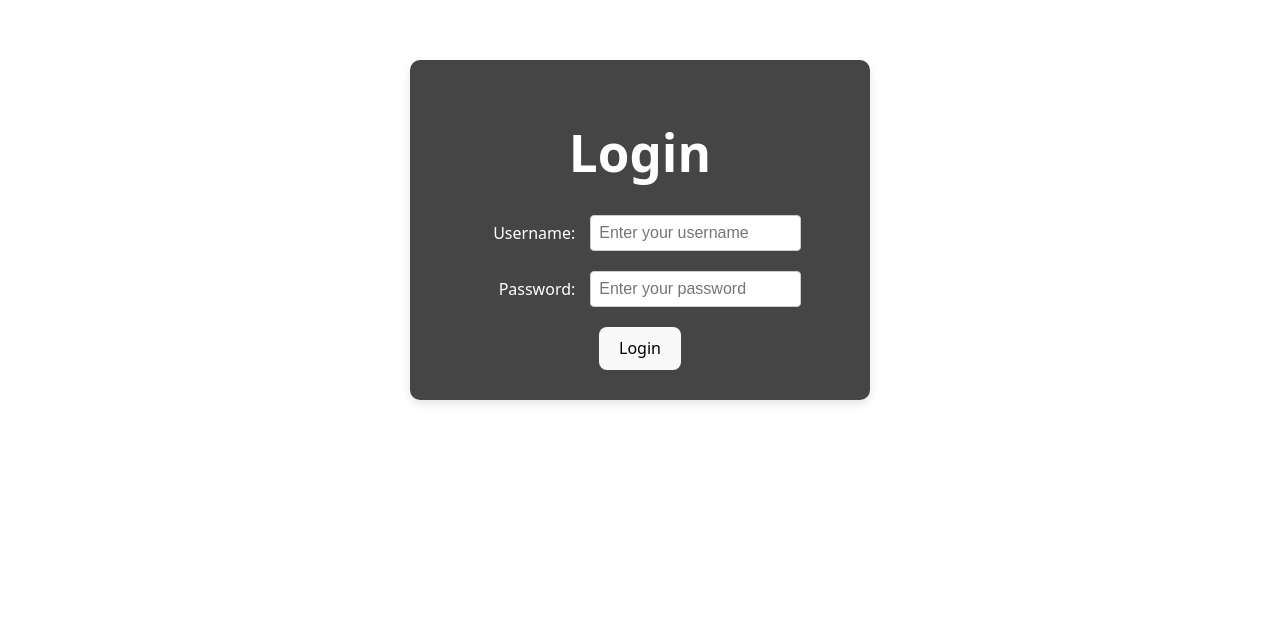
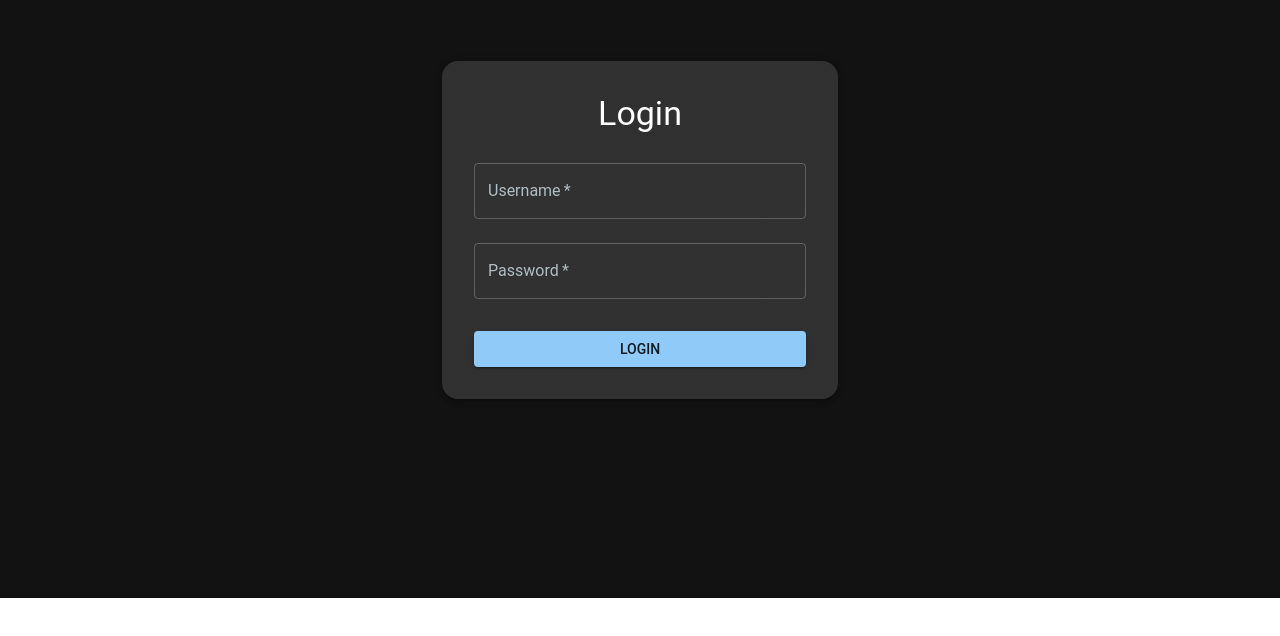
Before and after one commit to apintilie12/stratos, a React (Vite) app in the folder frontend/: page /login in a window 1280 px wide. Shown: the part 202-838 px from the top of the page. After the commit the page ends 800 px from the top, so only its background shows below. Built offline with nearby package versions, Linux system fonts and the light colour scheme.

Commit message:
Migrated to Material UI components

```diff
--- a/frontend/package.json
+++ b/frontend/package.json
@@ -10,6 +10,10 @@
     "preview": "vite preview"
   },
   "dependencies": {
+    "@emotion/react": "^11.14.0",
+    "@emotion/styled": "^11.14.0",
+    "@mui/icons-material": "^6.4.8",
+    "@mui/material": "^6.4.8",
     "react": "^19.0.0",
     "react-dom": "^19.0.0",
     "react-router-dom": "^7.2.0"
--- a/frontend/src/components/UserForm.tsx
+++ b/frontend/src/components/UserForm.tsx
@@ -1,7 +1,16 @@
-import {User} from "../types/user.types.ts";
-import {useEffect, useState} from "react";
-import styles from "../styles/UserForm.module.css"
-
+import { User } from "../types/user.types.ts";
+import { useEffect, useState } from "react";
+import {
+    TextField,
+    Button,
+    MenuItem,
+    Select,
+    InputLabel,
+    FormControl,
+    FormHelperText,
+    SelectChangeEvent
+} from '@mui/material';
+import styles from "../styles/UserForm.module.css";
 
 interface UserFormProps {
     initialUser?: User;
@@ -11,8 +20,8 @@ interface UserFormProps {
     apiError: string | null;
 }
 
-const UserForm: React.FC<UserFormProps> = ({initialUser, onSave, onCancel, isEditing, apiError}) => {
-    const defaultUser: User = {username: "", password: "", role: ""};
+const UserForm: React.FC<UserFormProps> = ({ initialUser, onSave, onCancel, isEditing, apiError }) => {
+    const defaultUser: User = { username: "", password: "", role: "" };
     const [formState, setFormState] = useState<User>(initialUser || defaultUser);
     const [roles, setRoles] = useState<string[]>([]);
     const [confirmPasswordValue, setConfirmPasswordValue] = useState<string>(initialUser?.password || '');
@@ -24,25 +33,25 @@ const UserForm: React.FC<UserFormProps> = ({initialUser, onSave, onCancel, isEdi
             const response = await fetch(`${apiURL}/users/roles`);
             const data = await response.json();
             setRoles(data);
-        }
+        };
 
-        if(apiError === null){
+        if (apiError === null) {
             fetchRoles();
-            console.log("first render")
+            console.log("first render");
         }
         setError(apiError);
         console.log("Effect re-rendering:" + apiError);
     }, [apiError]);
 
-    const handleChange = (e: React.ChangeEvent<HTMLInputElement | HTMLSelectElement>) => {
-        const {name, value} = e.target;
+    const handleChange = (e: React.ChangeEvent<HTMLInputElement | HTMLTextAreaElement> | SelectChangeEvent<string>) => {
+        const { name, value } = e.target;
         if (name === "confirmPassword") {
             setConfirmPasswordValue(value);
         } else {
-            setFormState({...formState, [name]: value});
+            setFormState({ ...formState, [name]: value });
         }
         setError(null);
-    }
+    };
 
     const handleSubmit = (e: React.FormEvent<HTMLFormElement>) => {
         e.preventDefault();
@@ -52,85 +61,84 @@ const UserForm: React.FC<UserFormProps> = ({initialUser, onSave, onCancel, isEdi
         }
         console.log(formState);
         console.log(error);
-        if(error !== null) {
+        if (error !== null) {
             setError(apiError);
             return;
         }
         setError(null);
         onSave(formState);
-    }
+    };
 
     return (
         <div className="modal-overlay">
             <div className="modal-content user-form">
                 <h2>{isEditing ? "Edit User" : "Add New User"}</h2>
                 <form className={styles.userForm} onSubmit={handleSubmit}>
-                    <label className={styles.label}>
-                        <span className={styles.span}>Username:</span>
-                        <input
-                            className={styles.input}
-                            type="text"
+                    <TextField
+                        label="Username"
                         name="username"
                         value={formState.username}
                         onChange={handleChange}
+                        variant="outlined"
+                        fullWidth
+                        required
+                        margin="normal"
                         placeholder={isEditing ? "" : "Enter username"}
-                            required
                     />
-                    </label>
-                    <label className={styles.label}>
-                        <span className={styles.span}>Password:</span>
-                        <input
-                            className={styles.input}
+                    <TextField
+                        label="Password"
+                        name="password"
                         type="password"
-                            name="password"
                         value={formState.password}
                         onChange={handleChange}
+                        variant="outlined"
+                        fullWidth
+                        required={!isEditing}
+                        margin="normal"
                         placeholder={isEditing ? "" : "Enter password"}
-                            required={!isEditing}
                     />
-                    </label>
-                    <label className={styles.label}>
-                        <span className={styles.span}>Confirm Password:</span>
-                        <input
-                            className={styles.input}
+                    <TextField
+                        label="Confirm Password"
+                        name="confirmPassword"
                         type="password"
-                            name="confirmPassword"
                         value={confirmPasswordValue}
                         onChange={handleChange}
+                        variant="outlined"
+                        fullWidth
+                        required={!isEditing}
+                        margin="normal"
                         placeholder={isEditing ? "" : "Confirm password"}
-                            required={!isEditing}
                     />
-                    </label>
                     {error &&
-                        <label className={styles.label}>
-                            <span className="placeholder"></span>
-                            <p className={styles.errorMessage}>{error}</p>
-                        </label>}
-                    <label className={styles.label}>
-                        <span className={styles.span}>Role:</span>
-                        <select
-                            className={styles.select}
+                        <FormHelperText error>{error}</FormHelperText>}
+                    <FormControl fullWidth margin="normal" required={!isEditing}>
+                        <InputLabel>Role</InputLabel>
+                        <Select
                             name="role"
                             value={formState.role}
                             onChange={handleChange}
+                            label="Role"
                         >
-                            <option value="" disabled>Select a role</option>
+                            <MenuItem value="" disabled>Select a role</MenuItem>
                             {roles.map(role => (
-                                <option key={role} value={role}>
+                                <MenuItem key={role} value={role}>
                                     {role}
-                                </option>
+                                </MenuItem>
                             ))}
-                        </select>
-                    </label>
+                        </Select>
+                    </FormControl>
                     <div className="form-buttons">
-                        <button type="submit" className="positive button">{isEditing ? "Save" : "Create User"}</button>
-                        <button type="button" className="negative button" onClick={onCancel}>Cancel</button>
+                        <Button type="submit" variant="contained" color="primary" className="positive button">
+                            {isEditing ? "Save" : "Create User"}
+                        </Button>
+                        <Button type="button" variant="outlined" color="secondary" className="negative button" onClick={onCancel}>
+                            Cancel
+                        </Button>
                     </div>
                 </form>
             </div>
         </div>
     );
-
-}
+};
 
 export default UserForm;
--- a/frontend/src/pages/LoginPage.tsx
+++ b/frontend/src/pages/LoginPage.tsx
@@ -1,12 +1,13 @@
 import {useState} from "react";
-import styles from "../styles/LoginPage.module.css";
 import {useNavigate} from "react-router-dom";
+import {TextField, Button, Typography, Container, Paper, Alert, useTheme} from "@mui/material";
 
 const LoginPage: React.FC = () => {
     const [username, setUsername] = useState<string>("");
     const [password, setPassword] = useState<string>("");
     const [error, setError] = useState<string>("");
     const navigate = useNavigate();
+    const theme = useTheme();
 
     const handleSubmit = async (e: React.FormEvent<HTMLFormElement>) => {
         e.preventDefault();
@@ -47,37 +48,38 @@ const LoginPage: React.FC = () => {
     };
 
     return (
-        <div className={styles.container}>
-            <div className={styles["login-container"]}>
-                <h1>Login</h1>
+        <Container maxWidth="xs" sx={{ mt: 8 }}>
+        <Paper elevation={3} sx={{ p: 4, textAlign: "center", backgroundColor: theme.palette.background.paper, borderRadius: 4 }}>
+            <Typography variant="h4" gutterBottom>
+                Login
+            </Typography>
             <form onSubmit={handleSubmit}>
-                    <div className={styles["form-group"]}>
-                        <label htmlFor="username">Username:</label>
-                        <input
-                            type="text"
-                            id="username"
+                <TextField
+                    label="Username"
+                    variant="outlined"
+                    fullWidth
+                    margin="normal"
                     value={username}
                     onChange={(e) => setUsername(e.target.value)}
-                            placeholder="Enter your username"
                     required
                 />
-                    </div>
-                    <div className={styles["form-group"]}>
-                        <label htmlFor="password">Password:</label>
-                        <input
+                <TextField
+                    label="Password"
+                    variant="outlined"
                     type="password"
-                            id="password"
+                    fullWidth
+                    margin="normal"
                     value={password}
                     onChange={(e) => setPassword(e.target.value)}
-                            placeholder="Enter your password"
                     required
                 />
-                    </div>
-                    {error && <div className="form-group error-message">{error}</div>}
-                    <button className={styles.button} type="submit">Login</button>
+                {error && <Alert severity="error" sx={{ mt: 2 }}>{error}</Alert>}
+                <Button type="submit" variant="contained" color="primary" fullWidth sx={{ mt: 3 }}>
+                    Login
+                </Button>
             </form>
-            </div>
-        </div>
+        </Paper>
+    </Container>
 );
 };
 
--- /dev/null
+++ b/frontend/src/styles/theme.ts
@@ -0,0 +1,26 @@
+import {createTheme} from "@mui/material";
+
+const theme = createTheme({
+    palette: {
+        mode: "dark", // Change this to "light" for light mode
+        primary: {
+            main: "#90caf9",
+        },
+        secondary: {
+            main: "#f48fb1",
+        },
+        background: {
+            default: "#121212", // Dark mode background
+            paper: "#1e1e1e", // Card background
+        },
+        text: {
+            primary: "#ffffff",
+            secondary: "#b0bec5",
+        },
+    },
+    typography: {
+        fontFamily: "Roboto, Arial, sans-serif",
+    },
+});
+
+export default theme;
```
Also changed, not shown: frontend/src/App.tsx (+7 -0 lines), frontend/src/components/ConfirmationModal.tsx (+18 -9 lines), frontend/src/components/UserEntry.tsx (+17 -13 lines), frontend/src/components/UserList.tsx (+27 -26 lines), frontend/src/pages/AdminDashboard.tsx (+20 -10 lines), 1 other file (tests, documents, lock files or other folders). Lines whose indentation alone changed are shown as unchanged.
